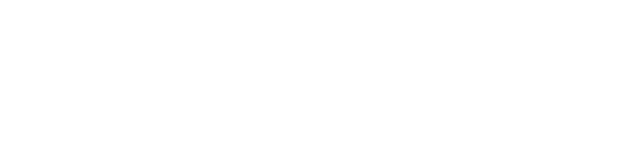
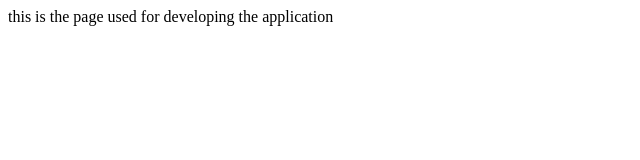
Before and after one commit to ManojAnnadata/html-frontend, a plain HTML site: page index.html in a window 1280 px wide. Shown: the whole page, without its empty margins (0-640 px from the left). Drawn offline with Linux system fonts and the light colour scheme.

Commit message:
i updated some  paragraph

```diff
--- a/index.html
+++ b/index.html
@@ -3,6 +3,6 @@
         Devops Practice page
     </title>
     <body>
-
+     <p> this is the page used for developing the application</p>
     </body>
 </html>
```
